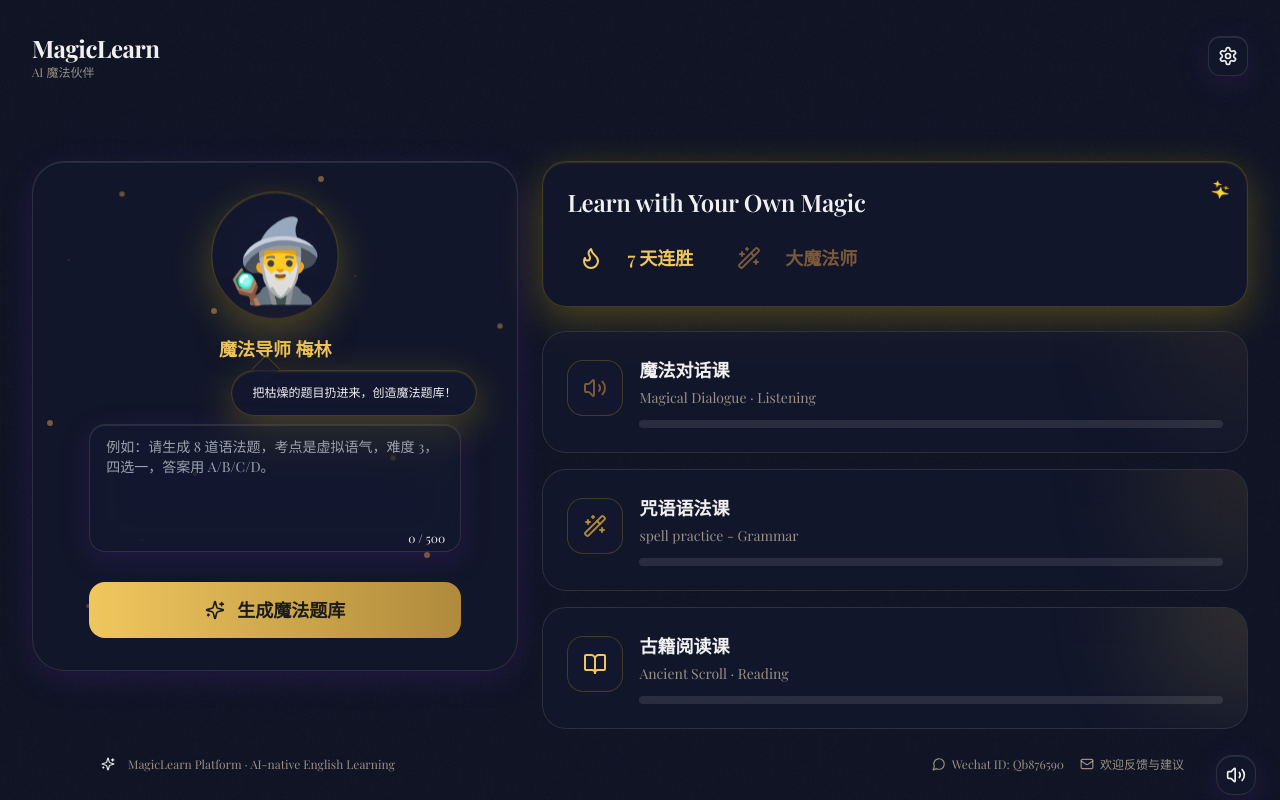
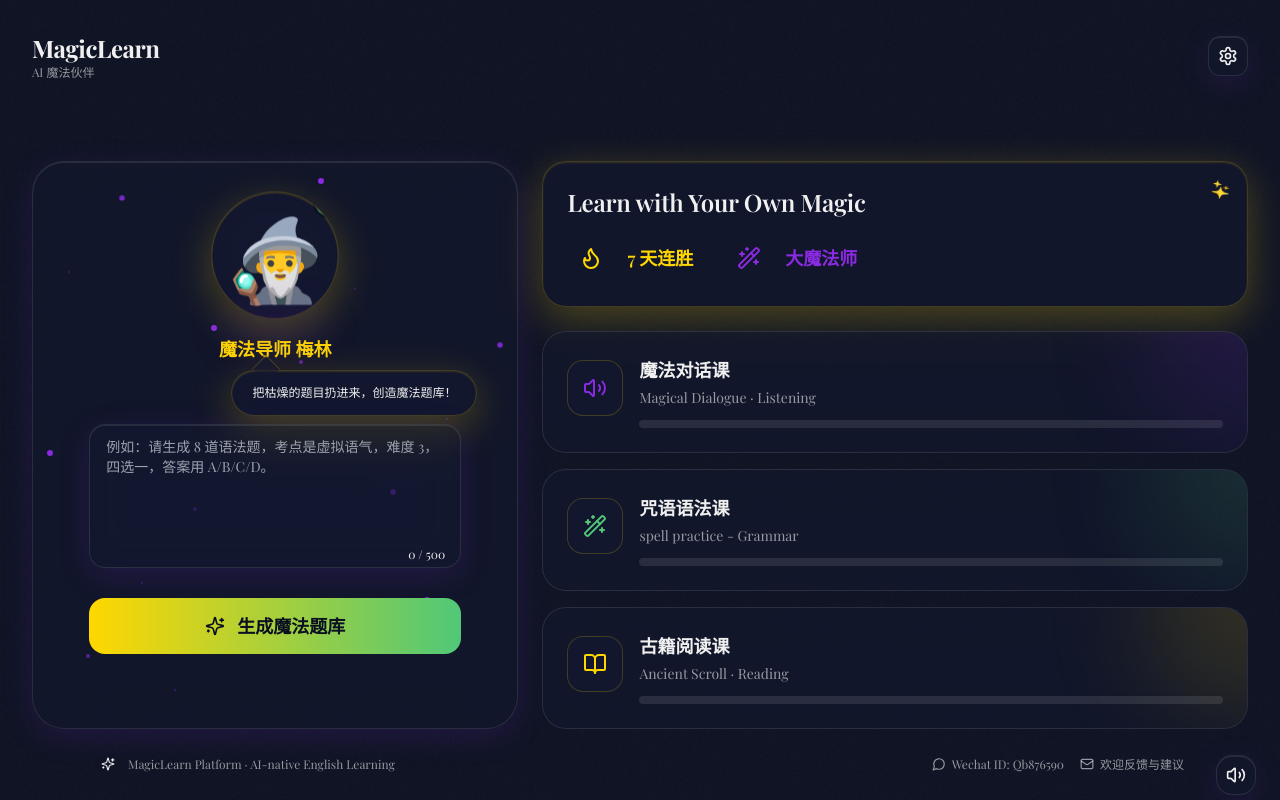
Before and after one commit to lenaaacyq/MagicLearn, a Next.js app in the folder frontend/: page / in a window 1280 px wide. Built offline with nearby package versions, Linux system fonts and the light colour scheme; a web font is replaced by a local one.

Commit message:
Revert "Update dusk library palette"
This reverts commit 24d30b80cdfd4c66954e58d7123880e36781b2be.

```diff
--- a/frontend/src/app/globals.css
+++ b/frontend/src/app/globals.css
@@ -165,65 +165,65 @@ body {
   content: "";
   position: absolute;
   inset: 0;
-  background: rgba(28, 24, 20, 0.75);
+  background: rgba(11, 16, 33, 0.7);
 }
 
 .admin-card {
-  background: rgba(40, 32, 26, 0.55);
-  border: 1px solid rgba(243, 226, 197, 0.2);
-  box-shadow: 0px 12px 40px 0px rgba(12, 8, 6, 0.5),
-    inset 0px 1px 2px 0px rgba(243, 226, 197, 0.12);
+  background: rgba(20, 25, 50, 0.5);
+  border: 1px solid rgba(148, 163, 184, 0.2);
+  box-shadow: 0px 12px 40px 0px rgba(15, 23, 42, 0.45),
+    inset 0px 1px 2px 0px rgba(255, 255, 255, 0.12);
   backdrop-filter: blur(12px);
 }
 
 .admin-card-light {
-  background: rgba(45, 36, 28, 0.65);
-  border: 1px solid rgba(240, 199, 94, 0.4);
-  box-shadow: 0px 16px 48px 0px rgba(240, 199, 94, 0.22),
-    inset 0px 1px 2px 0px rgba(240, 199, 94, 0.18);
+  background: rgba(20, 25, 50, 0.6);
+  border: 1px solid rgba(255, 215, 0, 0.35);
+  box-shadow: 0px 16px 48px 0px rgba(255, 215, 0, 0.25),
+    inset 0px 1px 2px 0px rgba(255, 215, 0, 0.2);
 }
 
 .admin-pill {
-  background: rgba(243, 226, 197, 0.08);
-  border: 1px solid rgba(243, 226, 197, 0.2);
-  color: rgba(243, 226, 197, 0.92);
+  background: rgba(255, 255, 255, 0.08);
+  border: 1px solid rgba(255, 255, 255, 0.18);
+  color: rgba(240, 240, 240, 0.9);
 }
 
 .admin-pill-muted {
-  background: rgba(243, 226, 197, 0.06);
-  border: 1px solid rgba(243, 226, 197, 0.14);
-  color: rgba(243, 226, 197, 0.7);
+  background: rgba(255, 255, 255, 0.06);
+  border: 1px solid rgba(255, 255, 255, 0.12);
+  color: rgba(240, 240, 240, 0.7);
 }
 
 .admin-pill-purple {
-  background: rgba(240, 199, 94, 0.18);
-  border: 1px solid rgba(240, 199, 94, 0.45);
-  color: rgba(243, 226, 197, 0.95);
-  box-shadow: 0px 10px 24px rgba(240, 199, 94, 0.18);
+  background: rgba(138, 43, 226, 0.18);
+  border: 1px solid rgba(138, 43, 226, 0.45);
+  color: rgba(225, 200, 255, 0.95);
+  box-shadow: 0px 10px 24px rgba(138, 43, 226, 0.2);
 }
 
 .admin-cta {
-  background: linear-gradient(135deg, #f0c75e 0%, #d3a625 100%);
-  color: #1c1c1c;
-  box-shadow: 0px 12px 30px rgba(211, 166, 37, 0.35);
+  background: linear-gradient(135deg, #ffd86f 0%, #ffb347 100%);
+  color: #1b102a;
+  box-shadow: 0px 12px 30px rgba(255, 216, 111, 0.35);
 }
 
 .admin-ghost {
-  background: rgba(243, 226, 197, 0.06);
-  border: 1px solid rgba(243, 226, 197, 0.18);
-  color: rgba(243, 226, 197, 0.85);
+  background: rgba(255, 255, 255, 0.06);
+  border: 1px solid rgba(255, 255, 255, 0.18);
+  color: rgba(240, 240, 240, 0.85);
 }
 
 .admin-tag {
-  background: rgba(240, 199, 94, 0.12);
-  border: 1px solid rgba(240, 199, 94, 0.35);
-  color: rgba(243, 226, 197, 0.95);
+  background: rgba(138, 43, 226, 0.12);
+  border: 1px solid rgba(138, 43, 226, 0.35);
+  color: rgba(225, 200, 255, 0.95);
 }
 
 .admin-status {
-  background: rgba(107, 122, 69, 0.18);
-  border: 1px solid rgba(107, 122, 69, 0.45);
-  color: rgba(215, 227, 181, 0.95);
+  background: rgba(16, 185, 129, 0.12);
+  border: 1px solid rgba(16, 185, 129, 0.4);
+  color: rgba(167, 243, 208, 0.95);
 }
 
 .admin-progress {
@@ -236,8 +236,8 @@ body {
 }
 
 .admin-progress-green {
-  background: linear-gradient(90deg, #d3a625 0%, #f0c75e 100%);
-  box-shadow: 0px 8px 18px rgba(211, 166, 37, 0.35);
+  background: linear-gradient(90deg, #34d399 0%, #22c55e 100%);
+  box-shadow: 0px 8px 18px rgba(34, 197, 94, 0.35);
 }
 
 .admin-progress-orange {
@@ -262,52 +262,52 @@ body {
 }
 
 :root {
-  --mystical-navy: #1c1c1c;
-  --neon-gold: #f0c75e;
-  --emerald-green: #b08a3c;
-  --mystical-purple: #7a5a3a;
-  --glass-border: rgba(243, 226, 197, 0.12);
-  --glass-border-purple: rgba(240, 199, 94, 0.28);
+  --mystical-navy: #0b1021;
+  --neon-gold: #ffd700;
+  --emerald-green: #50c878;
+  --mystical-purple: #8a2be2;
+  --glass-border: rgba(255, 255, 255, 0.1);
+  --glass-border-purple: rgba(138, 43, 226, 0.3);
   --font-sans: "Inter", "PingFang SC", -apple-system, system-ui, sans-serif;
   --font-serif: "Playfair Display", "STSong", serif;
   --font-size: 16px;
   --background: var(--mystical-navy);
-  --foreground: #f3e2c5;
-  --card: rgba(40, 32, 26, 0.65);
-  --card-foreground: #f3e2c5;
-  --popover: rgba(35, 28, 22, 0.95);
-  --popover-foreground: #f3e2c5;
+  --foreground: #f0f0f0;
+  --card: rgba(20, 25, 50, 0.6);
+  --card-foreground: #f0f0f0;
+  --popover: rgba(20, 25, 50, 0.95);
+  --popover-foreground: #f0f0f0;
   --primary: var(--neon-gold);
-  --primary-foreground: #1c1c1c;
+  --primary-foreground: #0b1021;
   --secondary: var(--mystical-purple);
-  --secondary-foreground: #f3e2c5;
-  --muted: rgba(243, 226, 197, 0.08);
-  --muted-foreground: rgba(243, 226, 197, 0.6);
+  --secondary-foreground: #f0f0f0;
+  --muted: rgba(255, 255, 255, 0.1);
+  --muted-foreground: rgba(240, 240, 240, 0.6);
   --accent: var(--emerald-green);
-  --accent-foreground: #1c1c1c;
-  --destructive: #c7483a;
+  --accent-foreground: #0b1021;
+  --destructive: #ff4757;
   --destructive-foreground: #ffffff;
   --border: var(--glass-border);
-  --input: rgba(243, 226, 197, 0.08);
-  --input-background: rgba(243, 226, 197, 0.08);
-  --switch-background: rgba(243, 226, 197, 0.22);
+  --input: rgba(255, 255, 255, 0.05);
+  --input-background: rgba(255, 255, 255, 0.05);
+  --switch-background: rgba(255, 255, 255, 0.2);
   --font-weight-medium: 600;
   --font-weight-normal: 400;
-  --ring: var(--neon-gold);
+  --ring: var(--mystical-purple);
   --chart-1: var(--neon-gold);
   --chart-2: var(--emerald-green);
-  --chart-3: #8b5d3b;
-  --chart-4: #d38b4a;
-  --chart-5: #6b4a2f;
+  --chart-3: var(--mystical-purple);
+  --chart-4: #ff6b9d;
+  --chart-5: #00d9ff;
   --radius: 1.5rem;
-  --sidebar: rgba(28, 24, 20, 0.95);
-  --sidebar-foreground: #f3e2c5;
+  --sidebar: rgba(15, 20, 35, 0.95);
+  --sidebar-foreground: #f0f0f0;
   --sidebar-primary: var(--neon-gold);
-  --sidebar-primary-foreground: #1c1c1c;
-  --sidebar-accent: rgba(240, 199, 94, 0.18);
-  --sidebar-accent-foreground: #f3e2c5;
+  --sidebar-primary-foreground: #0b1021;
+  --sidebar-accent: rgba(138, 43, 226, 0.2);
+  --sidebar-accent-foreground: #f0f0f0;
   --sidebar-border: var(--glass-border);
-  --sidebar-ring: var(--neon-gold);
+  --sidebar-ring: var(--mystical-purple);
 }
 
 * {
--- a/frontend/src/figma/components/MerlinGenerator.tsx
+++ b/frontend/src/figma/components/MerlinGenerator.tsx
@@ -260,7 +260,7 @@ export default function MerlinGenerator() {
 
   return (
     <motion.div
-      className="glass-panel rounded-[32px] p-8 flex flex-col relative overflow-hidden"
+      className="glass-panel rounded-[32px] p-8 flex flex-col h-full relative overflow-hidden"
       initial={{ opacity: 0, x: -50 }}
       animate={{ opacity: 1, x: 0 }}
       transition={{ duration: 0.6 }}
@@ -365,7 +365,7 @@ export default function MerlinGenerator() {
               handleGenerate();
             }}
             placeholder="例如：请生成 8 道语法题，考点是虚拟语气，难度 3，四选一，答案用 A/B/C/D。"
-            className="w-full h-28 xl:h-32 glass-panel rounded-2xl px-4 py-3 text-sm resize-none focus:outline-none focus:ring-2 focus:ring-[var(--neon-gold)]/50 transition-colors placeholder:text-[var(--muted-foreground)]/50"
+            className="w-full h-32 xl:h-36 glass-panel rounded-2xl px-4 py-3 text-sm resize-none focus:outline-none focus:ring-2 focus:ring-[var(--neon-gold)]/50 transition-colors placeholder:text-[var(--muted-foreground)]/50"
           />
 
           <div className="absolute bottom-3 right-4 text-xs text-[var(--muted-foreground)]/50">
--- a/frontend/tailwind.config.js
+++ b/frontend/tailwind.config.js
@@ -7,10 +7,10 @@ module.exports = {
   theme: {
     extend: {
       colors: {
-        parchment: "#f3e2c5",
-        ember: "#d3a625",
-        forest: "#6b5a3a",
-        mahogany: "#3a2b22"
+        parchment: "#f3e9d6",
+        ember: "#d7b369",
+        forest: "#2d6b52",
+        mahogany: "#3c3024"
       },
       boxShadow: {
         lift: "0 16px 0 rgba(20, 14, 9, 0.6), 0 24px 50px rgba(6, 4, 2, 0.4)"
```
